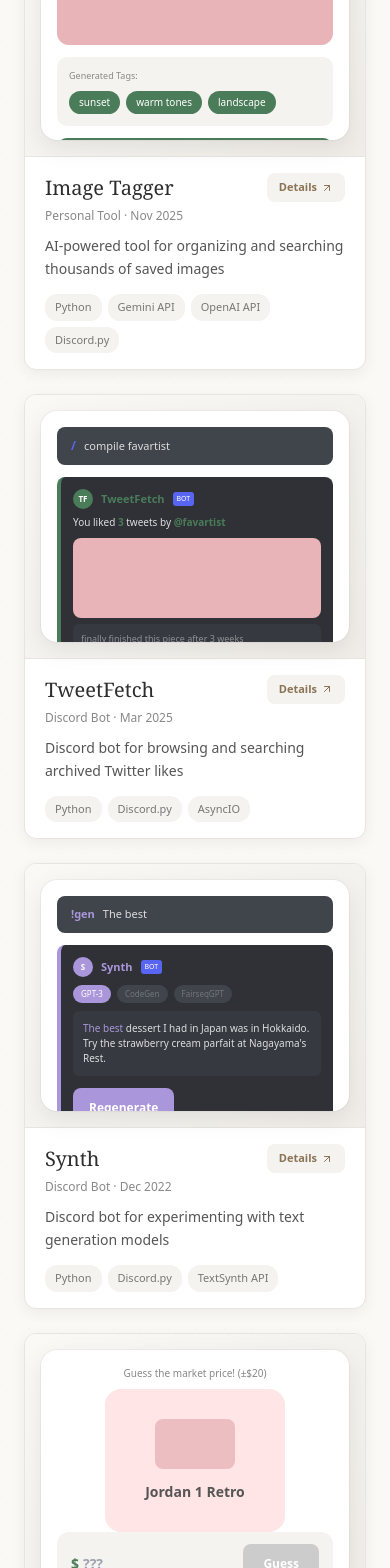
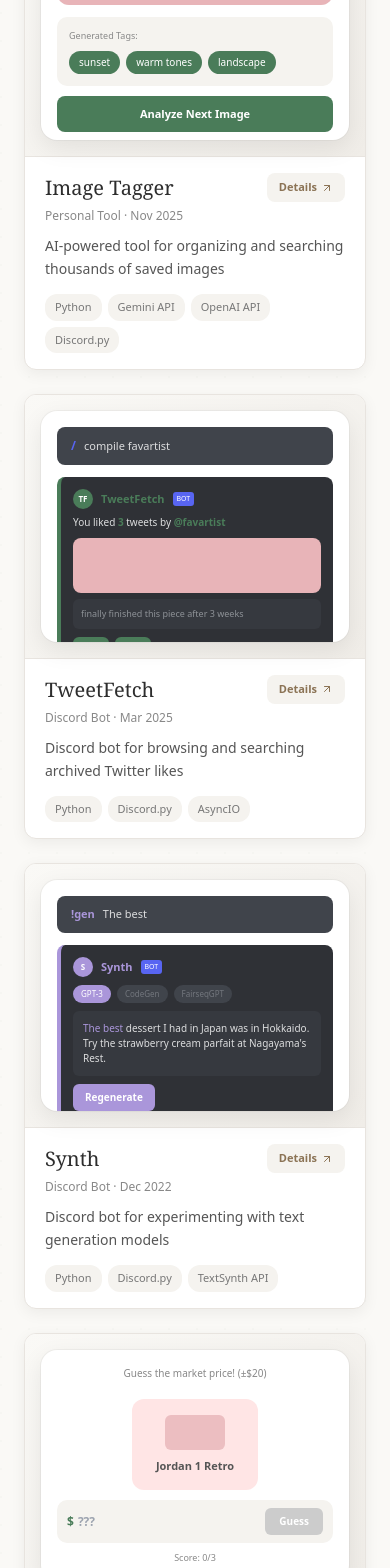
Before and after one commit to gaoe03/personalwebsite, a React (Vite) app: page / in a window 390 px wide. Shown: the part 2060-3628 px from the top of the page. Built offline with nearby package versions, Linux system fonts and the light colour scheme.

Commit message:
trying to fix mobile again cos it didnt work last push

```diff
--- a/src/App.jsx
+++ b/src/App.jsx
@@ -441,7 +441,7 @@
   return (
     <div style={{ display: 'flex', flexDirection: 'column', flex: 1 }}>
       {/* Image display */}
-      <div style={{ borderRadius: '12px', overflow: 'hidden', position: 'relative', flex: '0 0 auto', minHeight: '120px', boxShadow: 'inset 0 2px 8px rgba(0,0,0,0.1)' }}>
+      <div style={{ borderRadius: '12px', overflow: 'hidden', position: 'relative', flex: '0 0 auto', minHeight: '80px', boxShadow: 'inset 0 2px 8px rgba(0,0,0,0.1)' }}>
         <div style={{ width: '100%', height: '100%', background: image.bg }} />
         {isAnalyzing && (
           <div style={{ position: 'absolute', inset: 0, background: 'rgba(0,0,0,0.3)', display: 'flex', alignItems: 'center', justifyContent: 'center' }}>
@@ -477,18 +477,17 @@
         onClick={handleAnalyze}
         disabled={isAnalyzing}
         style={{
-          marginTop: '12px',
+          marginTop: '10px',
           width: '100%',
           background: isAnalyzing ? '#ccc' : '#4A7C59',
           border: 'none',
-          borderRadius: '10px',
-          padding: '14px 10px',
+          borderRadius: '8px',
+          padding: '10px 8px',
           color: '#fff',
-          fontSize: '12px',
+          fontSize: '11px',
           fontWeight: '600',
           cursor: isAnalyzing ? 'default' : 'pointer',
           flexShrink: 0,
-          minHeight: '44px',
         }}
       >
         {isAnalyzing ? 'Analyzing...' : 'Analyze Next Image'}
@@ -536,7 +535,7 @@
 
         {/* Image + metadata */}
         <div style={{ flex: 1, display: 'flex', flexDirection: 'column', gap: '6px', minHeight: 0 }}>
-          <div style={{ borderRadius: '8px', overflow: 'hidden', height: '80px', boxShadow: 'inset 0 2px 8px rgba(0,0,0,0.15)' }}>
+          <div style={{ borderRadius: '8px', overflow: 'hidden', height: '55px', boxShadow: 'inset 0 2px 8px rgba(0,0,0,0.15)' }}>
             <div style={{ width: '100%', height: '100%', background: currentArt.bg }} />
           </div>
           {/* Tweet text */}
@@ -546,12 +545,12 @@
         </div>
 
         {/* Navigation */}
-        <div style={{ display: 'flex', alignItems: 'center', justifyContent: 'space-between', marginTop: '10px', flexShrink: 0 }}>
-          <div style={{ display: 'flex', gap: '8px' }}>
-            <button onClick={prevSlide} style={{ background: '#4A7C59', border: 'none', borderRadius: '6px', padding: '8px 16px', cursor: 'pointer', color: '#fff', fontSize: '13px', minHeight: '36px' }}>←</button>
-            <button onClick={nextSlide} style={{ background: '#4A7C59', border: 'none', borderRadius: '6px', padding: '8px 16px', cursor: 'pointer', color: '#fff', fontSize: '13px', minHeight: '36px' }}>→</button>
-          </div>
-          <span style={{ color: '#72767d', fontSize: '11px' }}>{currentSlide + 1} / {slides.length}</span>
+        <div style={{ display: 'flex', alignItems: 'center', justifyContent: 'space-between', marginTop: '8px', flexShrink: 0 }}>
+          <div style={{ display: 'flex', gap: '6px' }}>
+            <button onClick={prevSlide} style={{ background: '#4A7C59', border: 'none', borderRadius: '6px', padding: '6px 12px', cursor: 'pointer', color: '#fff', fontSize: '12px' }}>←</button>
+            <button onClick={nextSlide} style={{ background: '#4A7C59', border: 'none', borderRadius: '6px', padding: '6px 12px', cursor: 'pointer', color: '#fff', fontSize: '12px' }}>→</button>
+          </div>
+          <span style={{ color: '#72767d', fontSize: '10px' }}>{currentSlide + 1} / {slides.length}</span>
         </div>
       </div>
     </div>
@@ -633,18 +632,17 @@
           onClick={handleGenerate}
           disabled={isGenerating}
           style={{
-            marginTop: '12px',
+            marginTop: '8px',
             background: isGenerating ? '#72767d' : '#AA96DA',
             border: 'none',
-            borderRadius: '8px',
-            padding: '10px 16px',
+            borderRadius: '6px',
+            padding: '6px 12px',
             cursor: isGenerating ? 'default' : 'pointer',
             color: '#fff',
-            fontSize: '12px',
+            fontSize: '10px',
             fontWeight: '600',
             alignSelf: 'flex-start',
             flexShrink: 0,
-            minHeight: '40px',
           }}
         >
           {isGenerating ? 'Generating...' : 'Regenerate'}
@@ -695,9 +693,9 @@
 
       {/* Sneaker card - centered */}
       <div style={{ flex: 1, display: 'flex', alignItems: 'center', justifyContent: 'center' }}>
-        <div style={{ background: sneaker.bg, borderRadius: '16px', padding: '30px 40px', textAlign: 'center' }}>
-          <div style={{ width: '80px', height: '50px', background: sneaker.accent, borderRadius: '8px', margin: '0 auto 12px', opacity: 0.8 }} />
-          <div style={{ fontSize: '14px', fontWeight: '600', color: '#555' }}>{sneaker.name}</div>
+        <div style={{ background: sneaker.bg, borderRadius: '12px', padding: '16px 24px', textAlign: 'center' }}>
+          <div style={{ width: '60px', height: '35px', background: sneaker.accent, borderRadius: '6px', margin: '0 auto 8px', opacity: 0.8 }} />
+          <div style={{ fontSize: '11px', fontWeight: '600', color: '#555' }}>{sneaker.name}</div>
         </div>
       </div>
 
@@ -716,10 +714,10 @@
       ) : (
         <div
           onClick={() => inputRef.current?.focus()}
-          style={{ background: '#f5f3ef', borderRadius: '12px', padding: '12px 14px', display: 'flex', alignItems: 'center', justifyContent: 'space-between', flexShrink: 0, cursor: 'text', minHeight: '52px' }}
+          style={{ background: '#f5f3ef', borderRadius: '10px', padding: '8px 10px', display: 'flex', alignItems: 'center', justifyContent: 'space-between', flexShrink: 0, cursor: 'text' }}
         >
           <div style={{ display: 'flex', alignItems: 'center', gap: '4px', flex: 1 }}>
-            <span style={{ color: '#4A7C59', fontWeight: '600', fontSize: '14px' }}>$</span>
+            <span style={{ color: '#4A7C59', fontWeight: '600', fontSize: '12px' }}>$</span>
             <input
               ref={inputRef}
               type="number"
@@ -727,13 +725,13 @@
               onChange={(e) => setGuess(e.target.value)}
               onKeyPress={(e) => e.key === 'Enter' && handleGuess()}
               placeholder="???"
-              style={{ width: '100%', border: 'none', background: 'transparent', fontSize: '14px', outline: 'none', fontWeight: '600' }}
+              style={{ width: '100%', border: 'none', background: 'transparent', fontSize: '12px', outline: 'none', fontWeight: '600' }}
             />
           </div>
           <button
             onClick={(e) => { e.stopPropagation(); handleGuess(); }}
             disabled={!guess}
-            style={{ background: guess ? '#4A7C59' : '#ccc', border: 'none', borderRadius: '8px', padding: '10px 20px', cursor: guess ? 'pointer' : 'default', color: '#fff', fontSize: '12px', fontWeight: '600', flexShrink: 0, minHeight: '40px' }}
+            style={{ background: guess ? '#4A7C59' : '#ccc', border: 'none', borderRadius: '6px', padding: '6px 14px', cursor: guess ? 'pointer' : 'default', color: '#fff', fontSize: '10px', fontWeight: '600', flexShrink: 0 }}
           >
             Guess
           </button>
```
